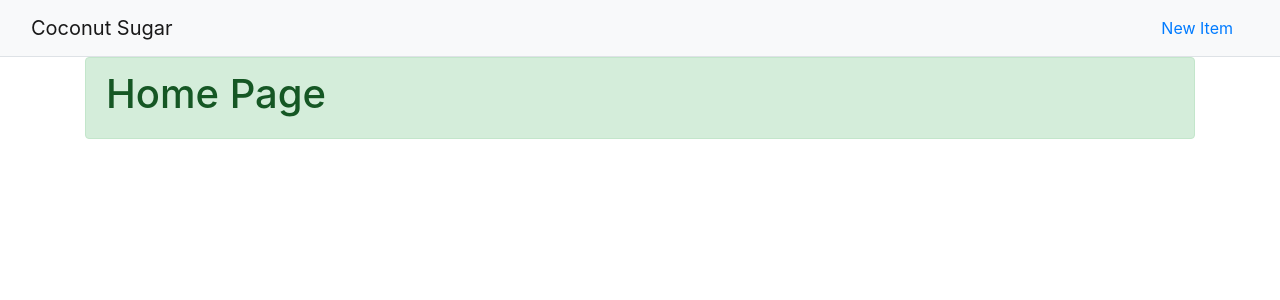
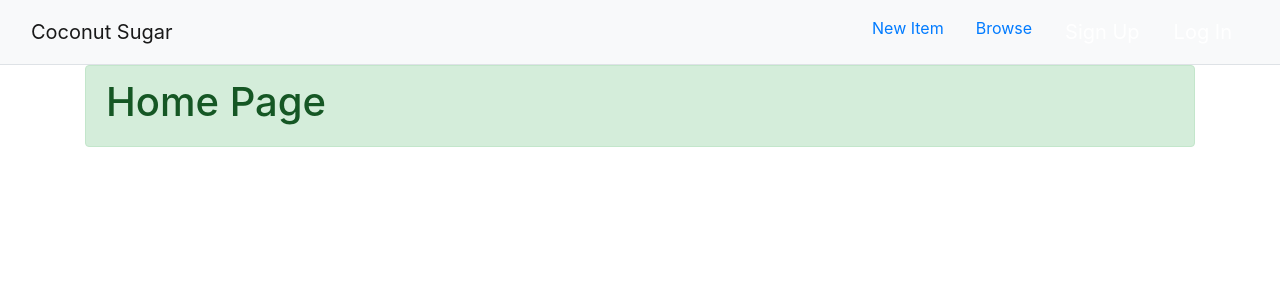
Before and after one commit to elkocho1/project-4.0, a Django app: page / in a window 1280 px wide. Shown: the top 300 px of the page. Run offline with Django 4.2, Linux system fonts and the light colour scheme; some libraries are stand-ins or nearby versions.

Commit message:
Add Sign Up and Log In button

```diff
--- a/pages/templates/core/base.html
+++ b/pages/templates/core/base.html
@@ -19,6 +19,14 @@
             </a>
             <div class="d-flex gap-3">
                 <a href="#" class="nav-link fs-5 fw-semibold text-decoration-none link-secondary">New Item</a>
+                <a href="#" class="nav-link fs-5 fw-semibold text-decoration-none link-secondary">Browse</a>
+                <a href="#" class="btn btn-lg fw-semibold text-white bg-teal-500 rounded-pill hover-bg-teal-700">
+                    Sign Up
+                </a>
+                <a href="#" class="btn btn-lg fw-semibold text-white bg-gray-500 rounded-pill hover-bg-gray-700">
+                    Log In
+                </a>
+
             </div>
         </div>
     </nav>
```
